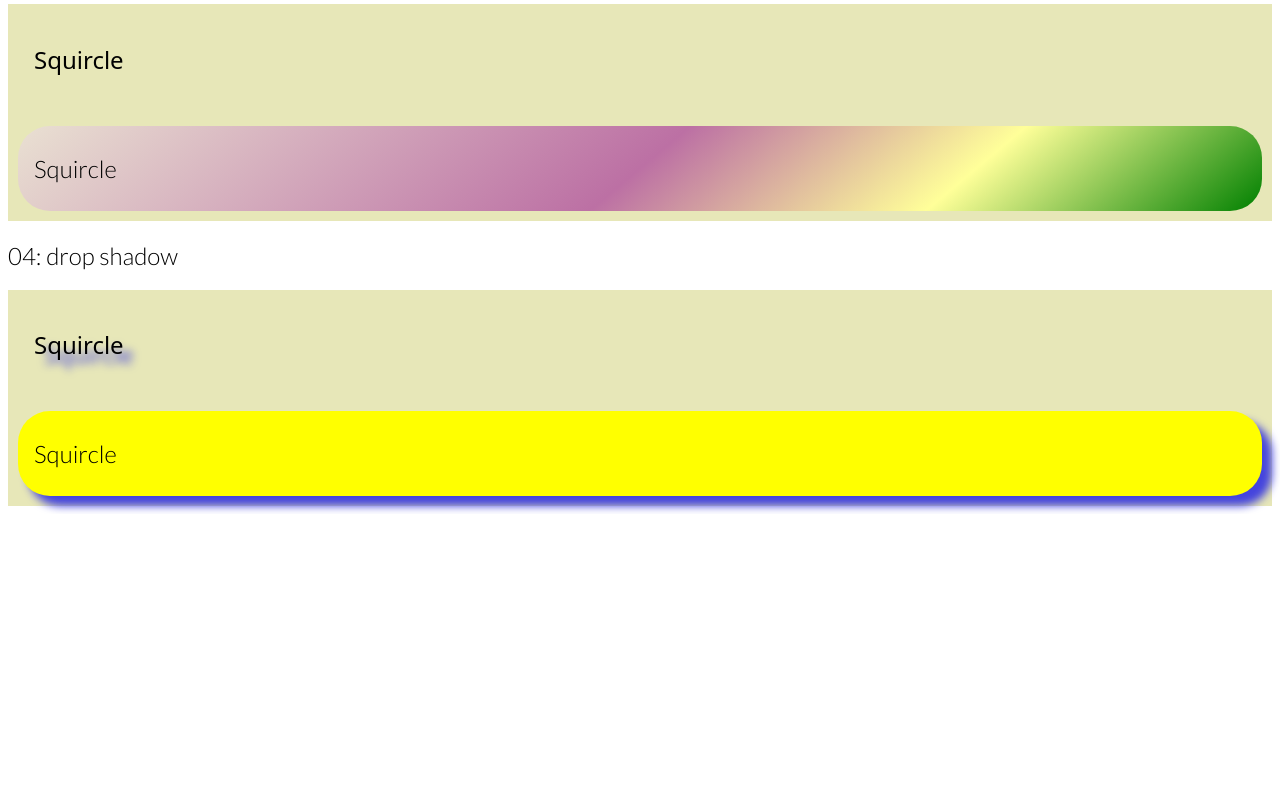
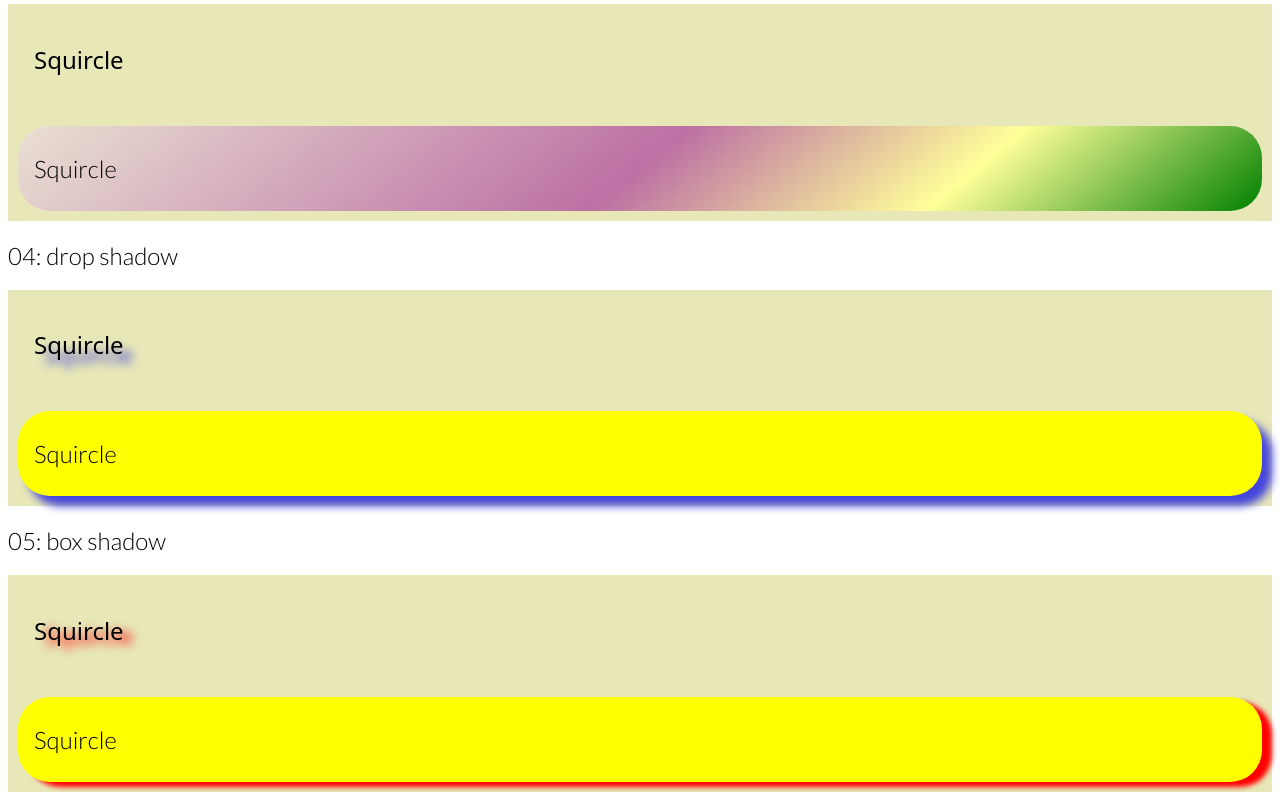
Before and after one commit to Leechael/lit-squircle, a website built with Vite: page index.html in a window 1280 px wide. Shown: the part 487-1287 px from the top of the page. Before the commit the page ends 1001 px from the top, so only its background shows below. Built offline with nearby package versions, Linux system fonts and the light colour scheme; what figma-squircle would draw is missing.

Commit message:
use drop-shadow to emulate box-shadow

```diff
--- a/index.html
+++ b/index.html
@@ -64,6 +64,12 @@
         background: yellow;
         filter: drop-shadow(10px 10px 4px #4444dd);
       }
+
+      .example5 {
+        padding: 8px 16px;
+        background: yellow;
+        box-shadow: 10px 5px 5px red;
+      }
     </style>
   </head>
   <body>
@@ -117,5 +123,18 @@
         </div>
       </div>
     </section>
+    <section>
+      <h2>05: box shadow</h2>
+      <div class="canvas">
+        <x-squircle class="example5 squircle" radius="32">
+          <h1>Squircle</h1>
+        </x-squircle>
+      </div>
+      <div class="canvas">
+        <div class="example5 radius">
+          <h1>Squircle</h1>
+        </div>
+      </div>
+    </section>
   </body>
 </html>
--- a/src/squircle.ts
+++ b/src/squircle.ts
@@ -14,6 +14,8 @@ import style from './squircle.css?inline' assert {type: 'css'};
 const regex_linear_gradient = /linear-gradient\(\s*([^,]+)(\s*(,\s*#?\w+(\(([\.\d]+(\s*,\s*[\.\d]+)+)\))?(\s+\d+%)?)+)\)/
 const regex_linear_color_stop = /(#?\w+(\(([\.\d]+(\s*,\s*[\.\d]+)+)\))?)(\s+\d+%)?/g
 
+const regex_shadow = /(#?\w+(\(([\.\d]+(\s*,\s*[\.\d]+)+)\))?)(\s+(\d+)\w+)+/
+
 function parseCssLinearGradient(str: string) {
   const match = str.match(regex_linear_gradient)
   if (!match || !match.length || !match[1] || !match[2]) {
@@ -24,6 +26,16 @@ function parseCssLinearGradient(str: string) {
     return { color: i[1], stop: (i[5] || '').trim() }
   })
   return { angle, colorStops }
+}
+
+function boxShadowToDropShadow(str: string) {
+  const match = str.match(regex_shadow)
+  if (!match || !match.length) {
+    return null
+  }
+  const color = match[1]
+  const lengths = str.replace(color, '').trim().split(' ')
+  return `drop-shadow(${color} ${lengths[0]} ${lengths[1]} ${lengths[2]})`
 }
 
 interface Gradient {
@@ -57,6 +69,9 @@ export class Squircle extends LitElement {
 
   @state()
   protected gradient: Gradient | null = null;
+
+  @state()
+  protected boxShadow: string = '';
 
   protected containerStyles = unsafeCSS('')
 
@@ -109,6 +124,14 @@ export class Squircle extends LitElement {
         computedStyle.order ? `order: ${computedStyle.order};` : '',
         computedStyle.gap ? `gap: ${computedStyle.gap};` : '',
       ]
+    }
+
+    if (computedStyle.boxShadow) {
+      const value = boxShadowToDropShadow(computedStyle.boxShadow)
+      if (value) {
+        this.style.filter = value;
+      }
+      this.style.boxShadow = 'none';
     }
 
     this.containerStyles = css`
```
